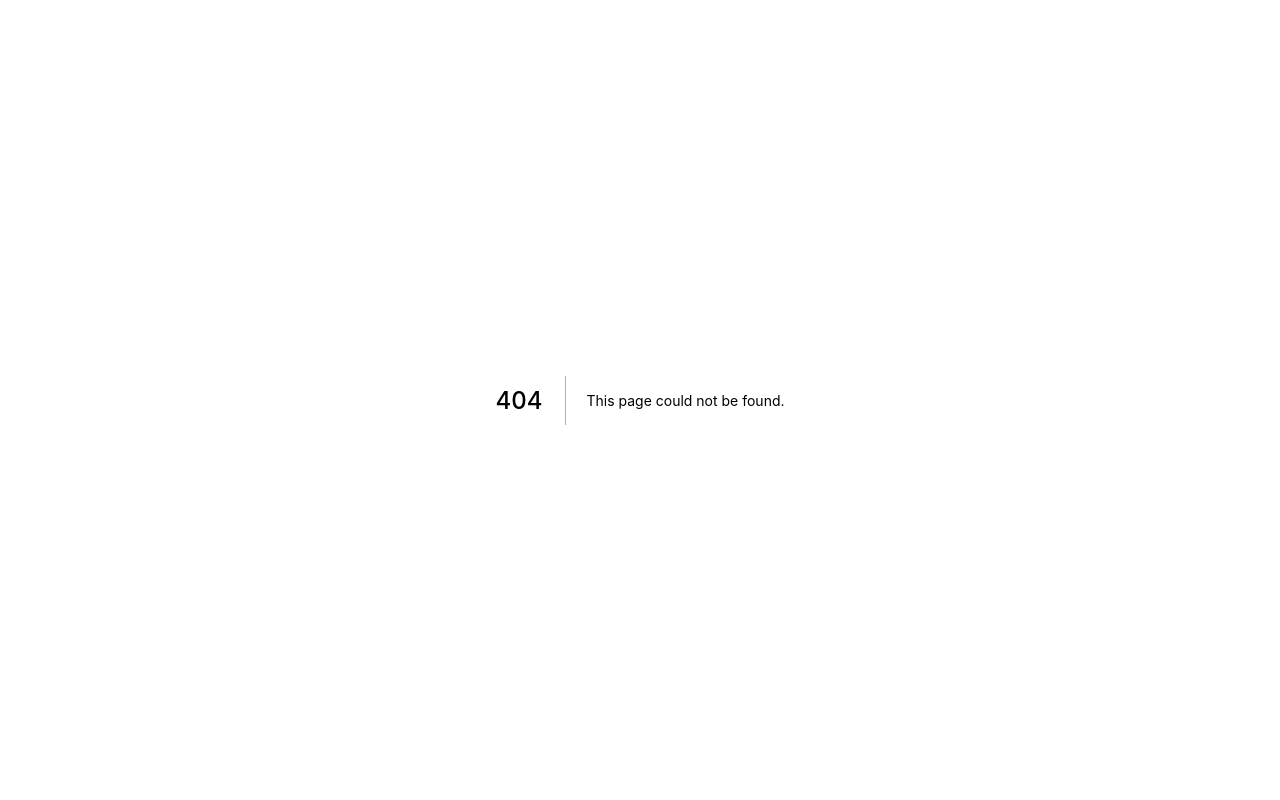
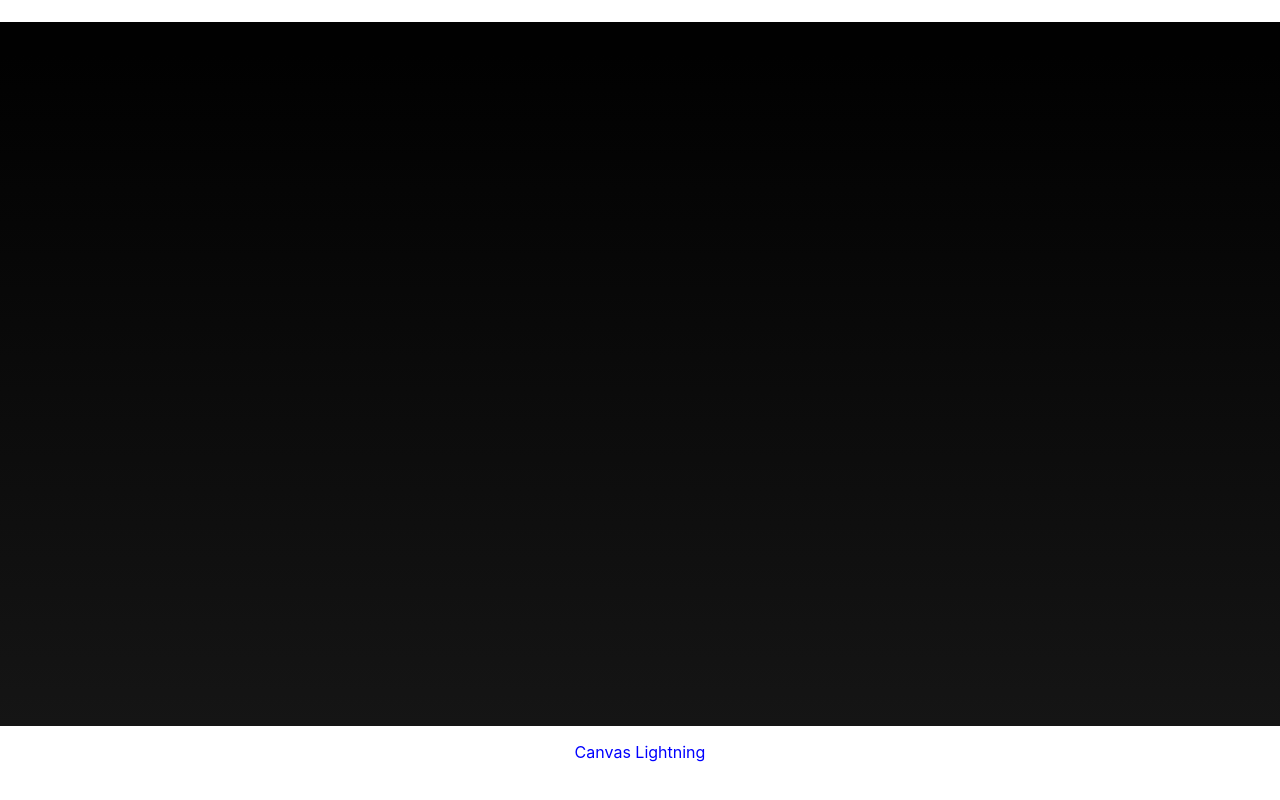
Before and after one commit to jthcast/canvas-practice, a Next.js app: page /canvas-lightning in a window 1280 px wide. Before the commit this address had no page. Built offline with nearby package versions, Linux system fonts and the light colour scheme.

Commit message:
Add canvas-lightning

```diff
--- /dev/null
+++ b/pages/canvas-lightning.tsx
@@ -0,0 +1,193 @@
+import { useEffect, useRef } from 'react'
+import styles from '../styles/Breakout.module.css'
+
+interface lightning {
+  x: number;
+  y: number;
+  xRange: number;
+  yRange: number;
+  path: [{
+    x: number,
+    y: number
+  }];
+  pathLimit: number;
+  canSpawn: boolean;
+  hasFired: boolean;
+}
+
+export default function canvasLightning() {
+  const canvasEl = useRef<HTMLCanvasElement>();
+
+  class CanvasLightning {
+    canvas: HTMLCanvasElement;
+    ctx: CanvasRenderingContext2D;
+    cw: number;
+    ch: number;
+    mx: number;
+    my: number;
+    lightning: lightning[];
+    lightTimeCurrent: number;
+    lightTimeTotal: number;
+
+    constructor(canvas: HTMLCanvasElement, cw: number, ch: number) {
+      this.canvas = canvas;
+      this.ctx = canvas.getContext('2d');
+      this.cw = cw;
+      this.ch = ch;
+      this.mx = 0;
+      this.my = 0;
+
+      this.lightning = [];
+      this.lightTimeCurrent = 0;
+      this.lightTimeTotal = 50;
+    };
+
+    rand(rMi: number, rMa: number) {
+      return ~~((Math.random() * (rMa - rMi + 1)) + rMi);
+    };
+
+    hitTest(x1: number, y1: number, w1: number, h1: number, x2: number, y2: number, w2: number, h2: number) {
+      return !(x1 + w1 < x2 || x2 + w2 < x1 || y1 + h1 < y2 || y2 + h2 < y1);
+    };
+
+    createLightning(x: number, y: number, canSpawn: boolean) {
+      this.lightning.push({
+        x,
+        y,
+        xRange: this.rand(5, 30),
+        yRange: this.rand(5, 25),
+        path: [{
+          x,
+          y
+        }],
+        pathLimit: this.rand(10, 35),
+        canSpawn,
+        hasFired: false
+      });
+    };
+
+    updateLightning() {
+      for (let i = this.lightning.length - 1; i > 0; i--) {
+        const light = this.lightning[i];
+
+        light.path.push({
+          x: light.path[light.path.length - 1].x + (this.rand(0, light.xRange) - (light.xRange / 2)),
+          y: light.path[light.path.length - 1].y + (this.rand(0, light.yRange))
+        });
+
+        if (light.path.length > light.pathLimit) {
+          this.lightning.splice(i, 1);
+        }
+        light.hasFired = true;
+      }
+
+    };
+
+    renderLightning() {
+      for (let i = this.lightning.length - 1; i > 0; i--) {
+        const light = this.lightning[i];
+
+        this.ctx.strokeStyle = `hsla(0, 100%, 100%, ${this.rand(10, 100) / 100})`;
+        this.ctx.lineWidth = 1;
+        if (this.rand(0, 30) === 0) {
+          this.ctx.lineWidth = 2;
+        }
+        if (this.rand(0, 60) === 0) {
+          this.ctx.lineWidth = 3;
+        }
+        if (this.rand(0, 90) === 0) {
+          this.ctx.lineWidth = 4;
+        }
+        if (this.rand(0, 120) === 0) {
+          this.ctx.lineWidth = 5;
+        }
+        if (this.rand(0, 150) === 0) {
+          this.ctx.lineWidth = 6;
+        }
+
+        this.ctx.beginPath();
+
+        const pathCount = light.path.length;
+        this.ctx.moveTo(light.x, light.y);
+        for (let pc = 0; pc < pathCount; pc++) {
+          this.ctx.lineTo(light.path[pc].x, light.path[pc].y);
+          if (light.canSpawn) {
+            if (this.rand(0, 100) === 0) {
+              light.canSpawn = false;
+              this.createLightning(light.path[pc].x, light.path[pc].y, false);
+            }
+          }
+        }
+
+        if (!light.hasFired) {
+          this.ctx.fillStyle = `rgba(255, 255, 255, ${this.rand(4, 12) / 100})`;
+          this.ctx.fillRect(0, 0, this.cw, this.ch);
+        }
+
+        if (this.rand(0, 30) === 0) {
+          this.ctx.fillStyle = `rgba(255, 255, 255, ${this.rand(1, 3) / 100})`;
+          this.ctx.fillRect(0, 0, this.cw, this.ch);
+        }
+
+        this.ctx.stroke();
+      }
+    };
+
+    lightningTimer() {
+      this.lightTimeCurrent++;
+      if (this.lightTimeCurrent >= this.lightTimeTotal) {
+        const newX = this.rand(100, this.cw - 100);
+        const newY = this.rand(0, this.ch / 2);
+        let createCount = this.rand(1, 3);
+        for (let i = createCount; i > 0; i--) {
+          this.createLightning(newX, newY, true);
+        }
+        this.lightTimeCurrent = 0;
+        this.lightTimeTotal = this.rand(30, 100);
+      }
+    };
+
+    clearCanvas() {
+      this.ctx.globalCompositeOperation = 'destination-out';
+      this.ctx.fillStyle = `rgba(0, 0, 0, ${this.rand(1, 30) / 100})`;
+      this.ctx.fillRect(0, 0, this.cw, this.ch);
+      this.ctx.globalCompositeOperation = 'source-over';
+    };
+  }
+
+  useEffect(() => {
+    const canvas = canvasEl.current;
+    const canvasWidth = canvas.width = window.innerWidth;
+    const canvasHeight = canvas.height = window.innerHeight - 100;
+    const canvasLightning = new CanvasLightning(canvas, canvasWidth, canvasHeight);
+    let animationId = undefined;
+
+    function draw() {
+      canvasLightning.clearCanvas();
+      canvasLightning.updateLightning();
+      canvasLightning.lightningTimer();
+      canvasLightning.renderLightning();
+
+      animationId = requestAnimationFrame(draw);
+    }
+
+    draw();
+
+    return () => {
+      cancelAnimationFrame(animationId);
+    }
+  }, []);
+
+  return (
+    <div className={styles.container}>
+      <div className={styles.canvasLightning}>
+        <canvas ref={canvasEl} />
+      </div>
+      <a
+        href={`https://codepen.io/jackrugile/pen/fxqKJ?editors=0110`}
+        target='_blank'
+        rel='noopener noreferer'
+      >Canvas Lightning</a>
+    </div>
+  )
+}
--- a/pages/index.tsx
+++ b/pages/index.tsx
@@ -24,7 +24,10 @@ export default function Home() {
       href: `an-animated-solar-system`,
       title: `An animated solar system`
     },
-
+    {
+      href: `canvas-lightning`,
+      title: `Canvas Lightning`
+    },
   ];
 
   return (
--- a/styles/Breakout.module.css
+++ b/styles/Breakout.module.css
@@ -11,3 +11,7 @@
   color: blue;
   margin: 1rem 0;
 }
+
+.container > .canvasLightning {
+  background: linear-gradient(#000, #151515);
+}
```
